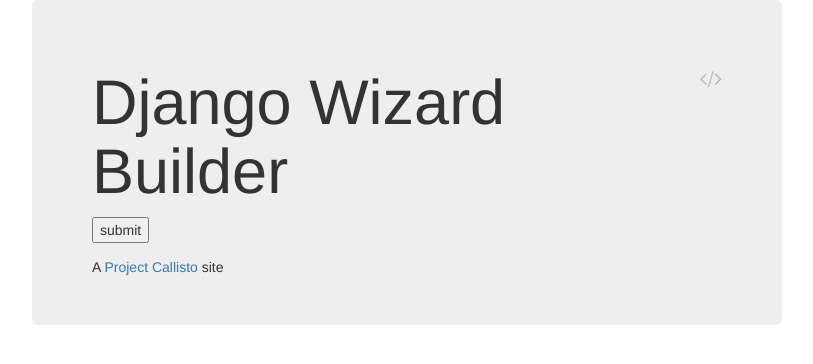
After one commit to project-callisto/callisto-core, a Django app: template wizard_builder/templates/wizard_builder/index.html in a window 1280 px wide. The commit adds this page. Shown: the top 364 px of the page, without its empty margins (233-1046 px from the left). Run offline with Django 3.2, Linux system fonts and the light colour scheme; tables that the repository leaves empty hold one stand-in row (values such as "Sample post"); the template is opened without the code that fills it: values that come from a table or form of the project are taken from there, most other values are stand-ins (such as "Sample title", 1, 10 or a date in 2020); some libraries are stand-ins or nearby versions.

Commit message:
add basic site display wrapper

```diff
--- /dev/null
+++ b/wizard_builder/templates/wizard_builder/index.html
@@ -0,0 +1,15 @@
+<link href="https://maxcdn.bootstrapcdn.com/bootstrap/3.3.7/css/bootstrap.min.css" rel="stylesheet" integrity="sha384-BVYiiSIFeK1dGmJRAkycuHAHRg32OmUcww7on3RYdg4Va+PmSTsz/K68vbdEjh4u" crossorigin="anonymous">
+<link href="https://maxcdn.bootstrapcdn.com/font-awesome/4.7.0/css/font-awesome.min.css" rel="stylesheet" integrity="sha384-wvfXpqpZZVQGK6TAh5PVlGOfQNHSoD2xbE+QkPxCAFlNEevoEH3Sl0sibVcOQVnN" crossorigin="anonymous">
+<div class='container'><div class='row'><div class='col-lg-offset-2 col-lg-8'><div class='jumbotron'>
+    <div class='top'>
+        <a class='close code-icon' href='https://github.com/SexualHealthInnovations/django-wizard-builder' title='source code on github'>
+            <i class='fa fa-code'></i>
+        </a>
+        <h1>Django Wizard Builder</h1>
+    </div>
+
+    {% include "wizard_builder/wizard_form.html" %}
+
+    <footer>A <a href='https://projectcallisto.org'>Project Callisto</a> site</footer>
+
+</div></div></div></div>
--- a/wizard_builder/templates/wizard_builder/wizard_form.html
+++ b/wizard_builder/templates/wizard_builder/wizard_form.html
@@ -13,5 +13,4 @@
     {% else %}
         <input type="submit" name="submit" value="submit" />
     {% endif %}
-
 </form>
```
Also changed, not shown: wizard_builder/tests/test_app/views.py (+2 -0 lines).
